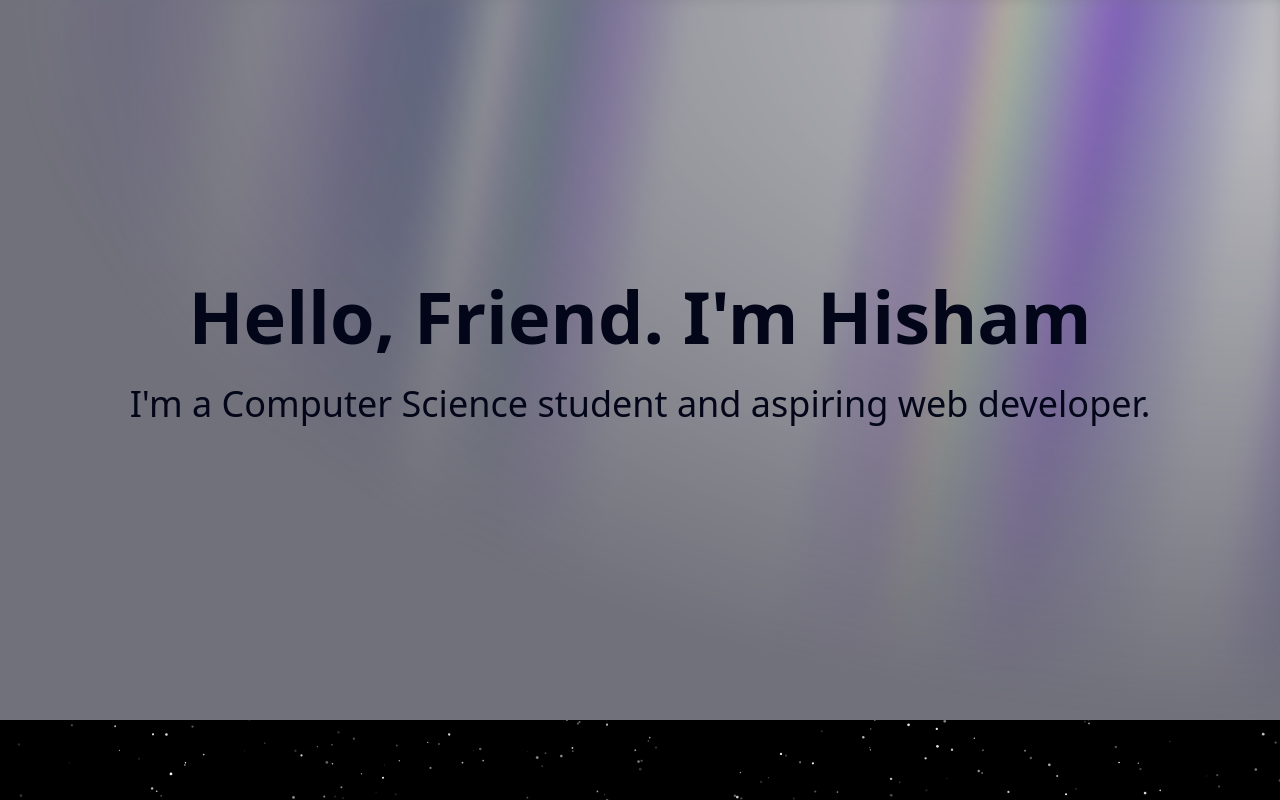
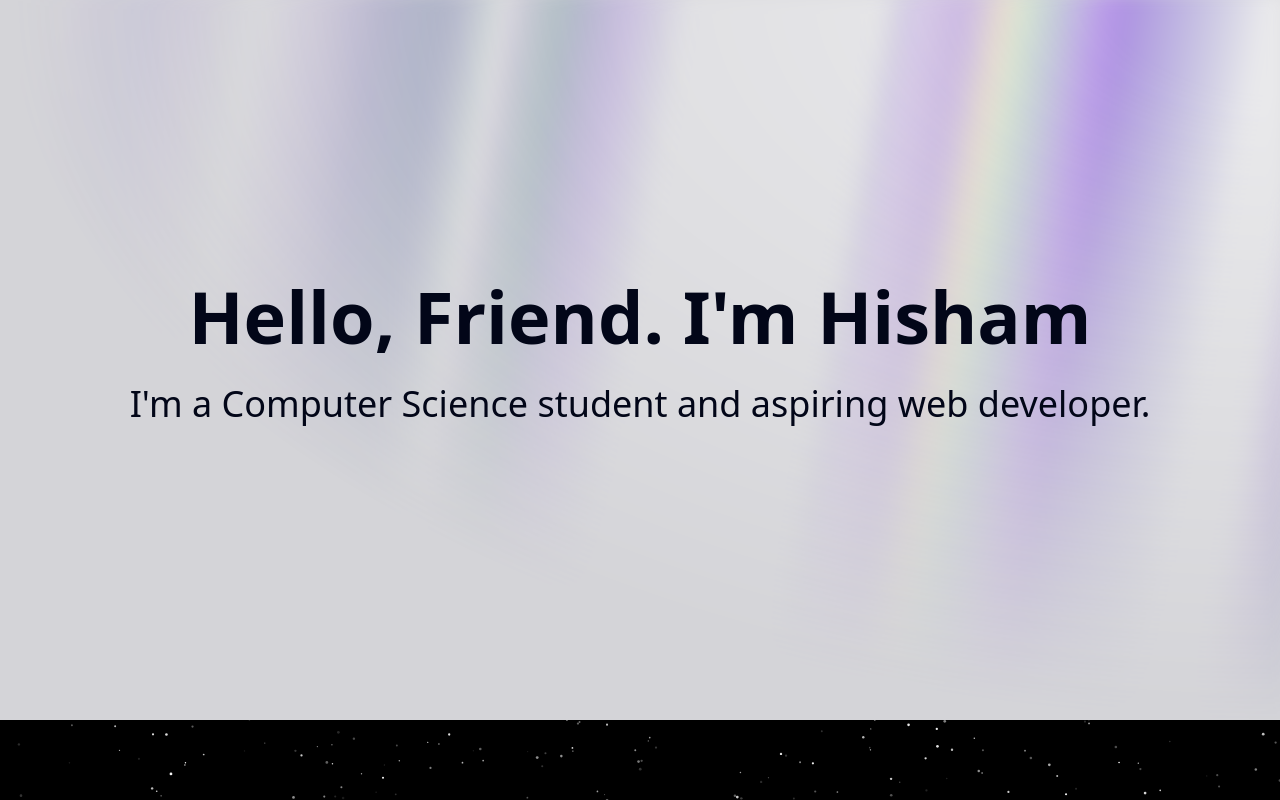
Before and after one commit to icypajamas/portfolio, a Next.js app: page / in a window 1280 px wide. Shown: the top 800 px of the page. Built offline with nearby package versions, Linux system fonts and the light colour scheme.

Commit message:
V1.02 aurora bg-300

```diff
--- a/src/app/components/ui/aurora-background.jsx
+++ b/src/app/components/ui/aurora-background.jsx
@@ -12,7 +12,7 @@ export const AuroraBackground = ({
     <main>
       <div
         className={cn(
-          "transition-bg relative flex h-[100vh] flex-col items-center justify-center bg-zinc-500 text-slate-950 dark:bg-zinc-900",
+          "transition-bg relative flex h-[100vh] flex-col items-center justify-center bg-zinc-300 text-slate-950 dark:bg-zinc-900",
           className
         )}
         {...props}
```
